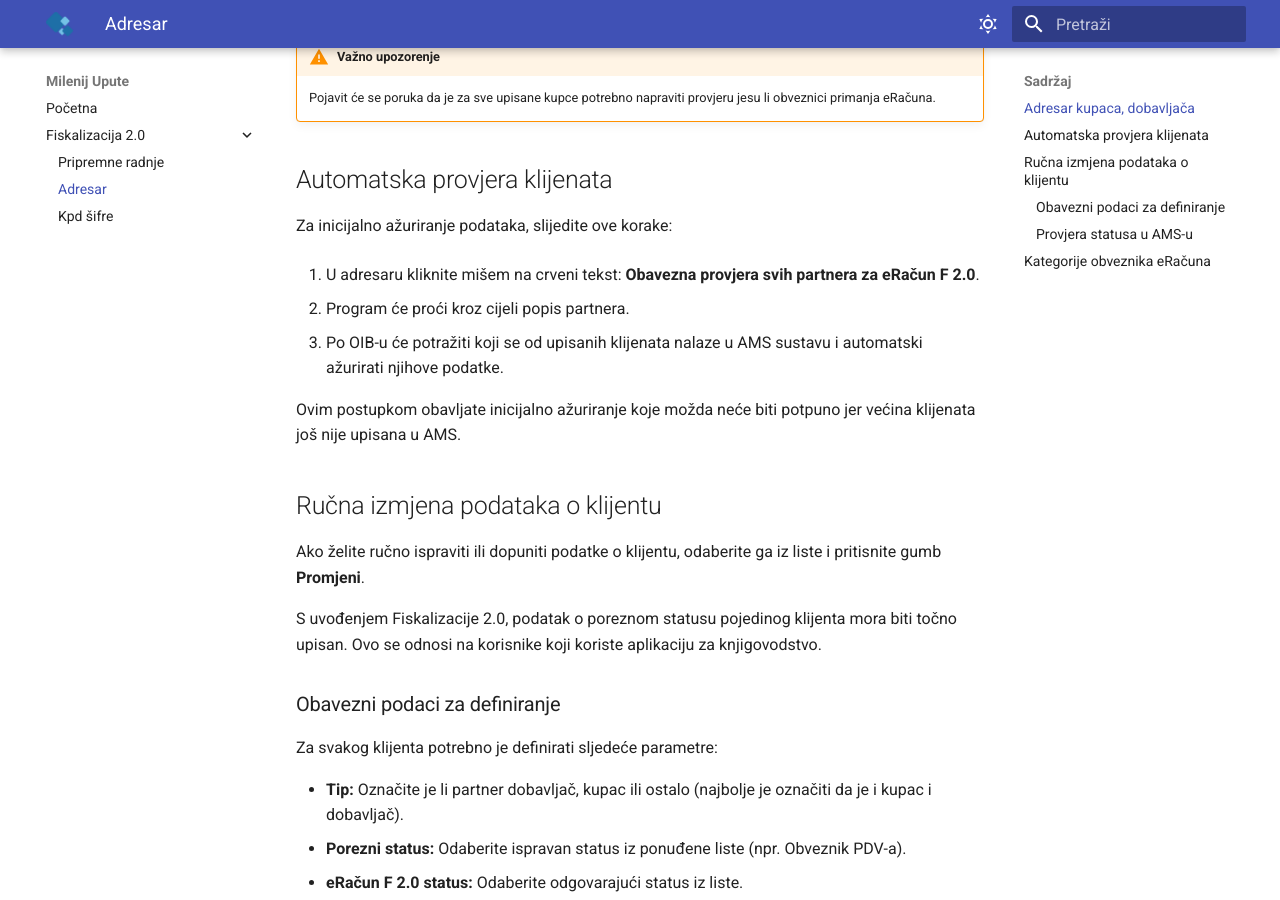
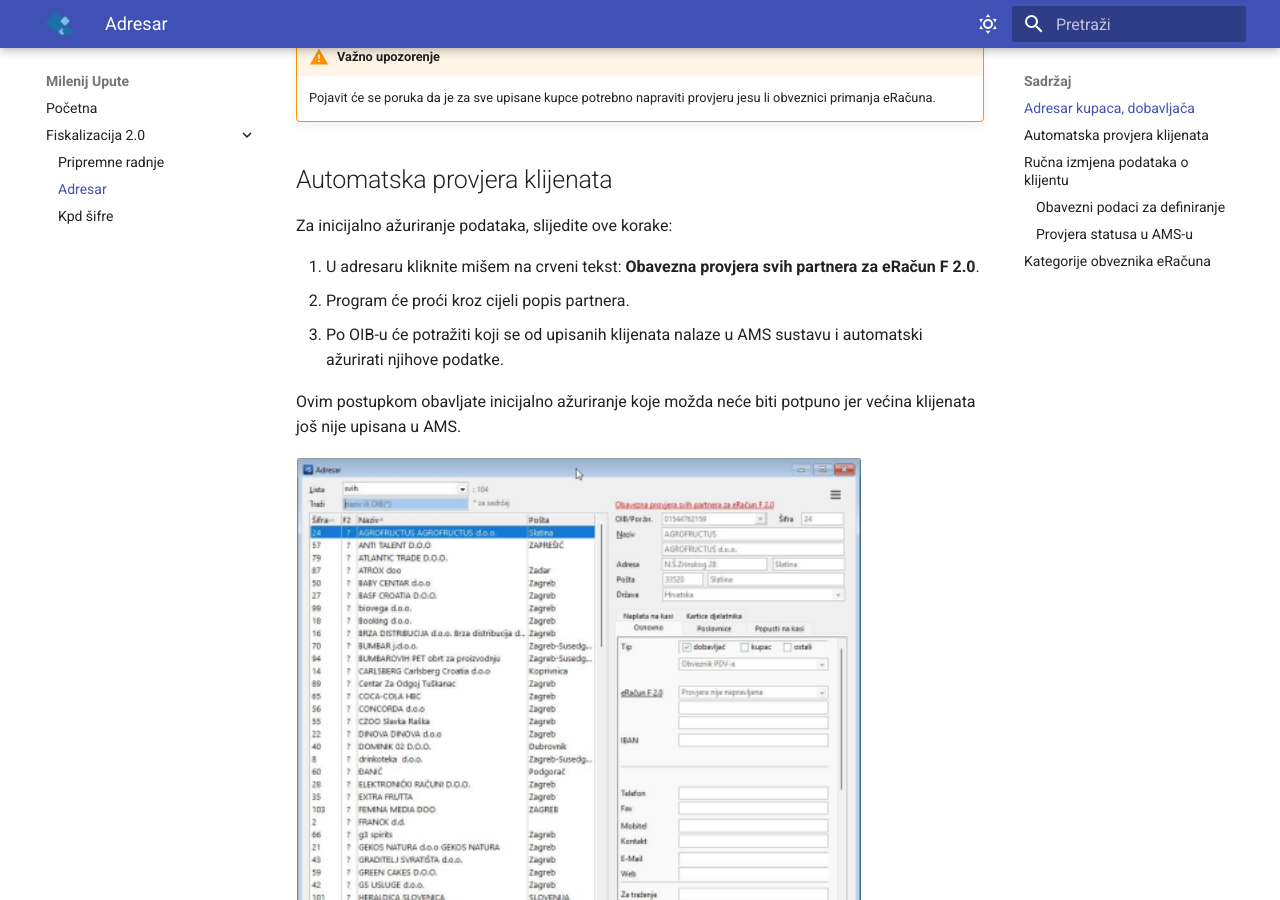
Before and after one commit to Milenij/milenij-upute, an MkDocs documentation site: the page built from docs/fiskalizacija-2-0/adresar/index.md, in a window 1280 px wide and 900 px high, scrolled down 446 px. Built offline with MkDocs 1.6.1 and Material for MkDocs 9.7.7, drawn with Linux system fonts in a browser that asks for light colours.

Commit message:
Update Fiskalizacija 2.0. “adresar/index”

````diff
--- a/docs/fiskalizacija-2-0/adresar/index.md
+++ b/docs/fiskalizacija-2-0/adresar/index.md
@@ -14,18 +14,17 @@
 !!! warning "Važno upozorenje"
     Pojavit će se poruka da je za sve upisane kupce potrebno napraviti provjeru jesu li obveznici primanja eRačuna.
 
-
-
 ## Automatska provjera klijenata
 
 Za inicijalno ažuriranje podataka, slijedite ove korake:
 
-1.  U adresaru kliknite mišem na crveni tekst: **Obavezna provjera svih partnera za eRačun F 2.0**.
-
-2.  Program će proći kroz cijeli popis partnera.
-3.  Po OIB-u će potražiti koji se od upisanih klijenata nalaze u AMS sustavu i automatski ažurirati njihove podatke.
+1. U adresaru kliknite mišem na crveni tekst: **Obavezna provjera svih partnera za eRačun F 2.0**.
+2. Program će proći kroz cijeli popis partnera.
+3. Po OIB-u će potražiti koji se od upisanih klijenata nalaze u AMS sustavu i automatski ažurirati njihove podatke.
 
 Ovim postupkom obavljate inicijalno ažuriranje koje možda neće biti potpuno jer većina klijenata još nije upisana u AMS.
+
+![](../../assets/images/slika_adresar.png)
 
 ## Ručna izmjena podataka o klijentu
 
@@ -46,21 +45,22 @@
 
 Ako ne znate status klijenta za eRačun:
 
-1.  Kliknite na link **eRačun F 2.0** unutar prozora za uređivanje partnera.
-
-2.  Aplikacija će se spojiti na AMS i provjeriti status klijenta.
+1. Kliknite na link **eRačun F 2.0** unutar prozora za uređivanje partnera.
+2. Aplikacija će se spojiti na AMS i provjeriti status klijenta.
 
 !!! info "Napomena o statusu"
     U početku ćete često dobiti odgovor da se korisnik ne nalazi u sustavu AMS-a jer većina obveznika još nije prijavljena.
 
-    Kasnije, prilikom zaključivanja svakog računa s transakcijskim plaćanjem, program će automatski provjeriti nalazi li se kupac u AMS-u prije izdavanja računa.
+```
+Kasnije, prilikom zaključivanja svakog računa s transakcijskim plaćanjem, program će automatski provjeriti nalazi li se kupac u AMS-u prije izdavanja računa.
+```
 
 ## Kategorije obveznika eRačuna
 
 Postoje dvije kategorije obveznika kojima je obavezno slanje eRačuna:
 
-1.  **Obavezno slanje eRačuna**
-2.  **Obavezno slanje eRačuna - javna nabava**
+1. **Obavezno slanje eRačuna**
+2. **Obavezno slanje eRačuna - javna nabava**
 
 eRačuni se šalju na isti način za obje kategorije. Međutim, za obveznike **javne nabave**, program će prilikom knjiženja ponuditi upis dodatnih podataka koje naručitelj traži, kao što su broj narudžbenice, vrsta poslovne jedinice, pretinac ili broj ugovora.
 
````
Also changed, not shown: docs/assets/images/slika_adresar.png (added).
